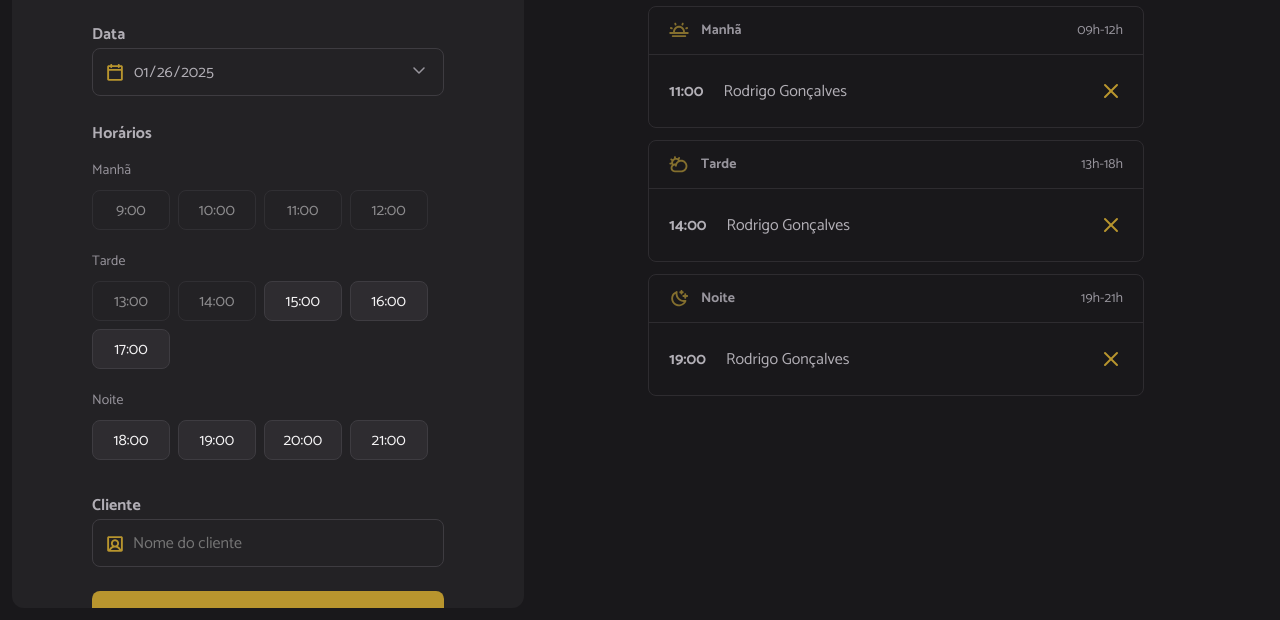
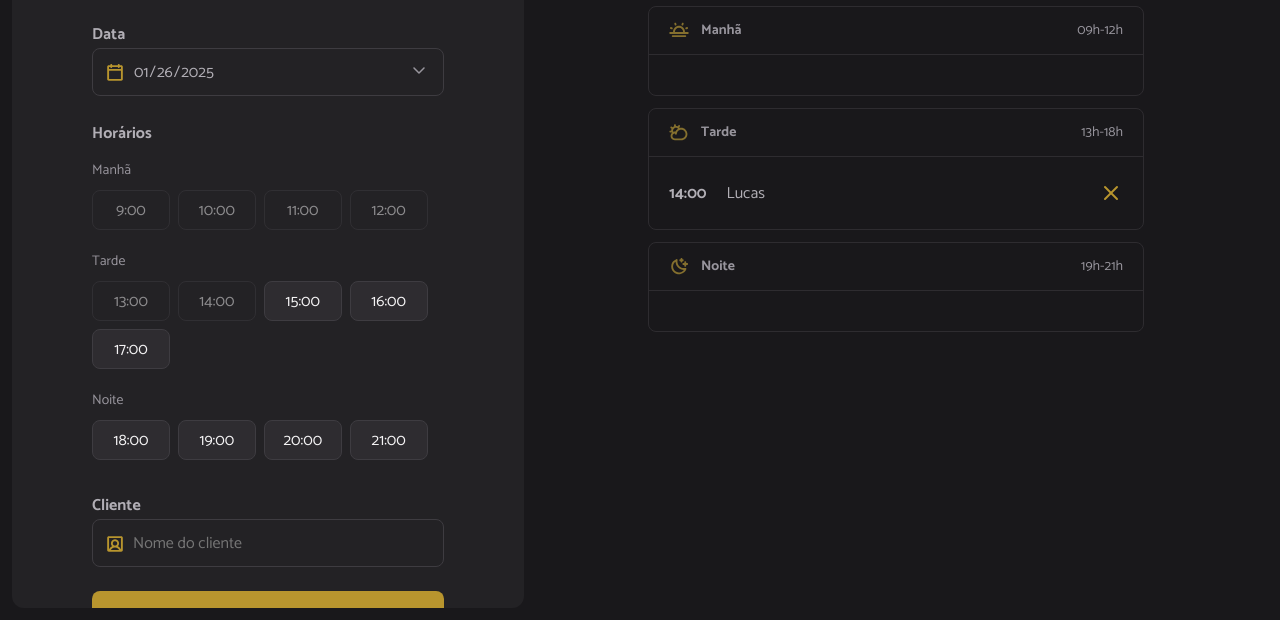
Before and after one commit to olucas-fg/hair-day, a website built with webpack: page index.html in a window 1280 px wide. Shown: the part 180-800 px from the top of the page. Built offline with nearby package versions, Linux system fonts and the light colour scheme; data requests are answered from the project's data file.

Commit message:
renderizando os agendamentos do dia

```diff
--- a/index.html
+++ b/index.html
@@ -88,7 +88,7 @@
           </header>
           <ul id="period-morning" class="period">
             <!-- Exemplo  -->
-            <li>
+            <!-- <li>
               <strong>11:00</strong>
               <span>Rodrigo Gonçalves</span>
               <img
@@ -96,7 +96,7 @@
                 alt="Cancelar"
                 class="cancel-icon"
               />
-            </li>
+            </li> -->
           </ul>
         </section>
 
@@ -108,7 +108,7 @@
           </header>
           <ul id="period-afternoon" class="period">
             <!-- Exemplo -->
-            <li>
+            <!-- <li>
               <strong>14:00</strong>
               <span>Rodrigo Gonçalves</span>
               <img
@@ -116,7 +116,7 @@
                 alt="Cancelar"
                 class="cancel-icon"
               />
-            </li>
+            </li> -->
           </ul>
         </section>
 
@@ -128,7 +128,7 @@
           </header>
           <ul id="period-night" class="period">
             <!-- Exemplo -->
-            <li>
+            <!-- <li>
               <strong>19:00</strong>
               <span>Rodrigo Gonçalves</span>
               <img
@@ -136,7 +136,7 @@
                 alt="Cancelar"
                 class="cancel-icon"
               />
-            </li>
+            </li> -->
           </ul>
         </section>
       </aside>
--- a/src/modules/schedules/load.js
+++ b/src/modules/schedules/load.js
@@ -1,5 +1,6 @@
 import { scheduleFetchByDay } from "../../services/schedule-fetch-by-day.js";
 import { hoursLoad } from "../form/hours-load.js";
+import { schedulesShow } from "./show.js";
 
 //seleciona o input de data
 const selectedDate = document.getElementById("date")
@@ -11,6 +12,8 @@ export async function schedulesDay(){
   //busca na API os agendamentos
   const dailySchedules = await scheduleFetchByDay({date})
 
+  //exibe os agendamentos
+  schedulesShow({dailySchedules})
 
   //renderiza as horas disponíveis
   hoursLoad({date})
--- /dev/null
+++ b/src/modules/schedules/show.js
@@ -0,0 +1,55 @@
+import dayjs from "dayjs";
+
+//seleciona as sessões manhã, tarde e noite
+const periodMorning = document.getElementById("period-morning")
+const periodAfternoon = document.getElementById("period-afternoon")
+const periodNight = document.getElementById("period-night")
+
+export function schedulesShow ({dailySchedules}) {
+  try {
+    //limpa as listas
+    periodMorning.innerHTML = ""
+    periodAfternoon.innerHTML = ""
+    periodNight.innerHTML = ""
+
+    //renderiza os agendamentos por período
+    dailySchedules.forEach((schedule) => {
+      const item = document.createElement ("li")
+      const time = document.createElement ("strong")
+      const name = document.createElement ("span")
+
+      //adiciona o id do agendamento
+      item.setAttribute("data-id", schedule.id)
+
+      time.textContent = dayjs(schedule.when).format("HH:mm")
+      name.textContent = schedule.name
+
+      //cria o ícone de cancelar o agendamento
+      const cancelIcon = document.createElement("img")
+      cancelIcon.classList.add("cancel-icon")
+      cancelIcon.setAttribute("src", "./src/assets/cancel.svg")
+      cancelIcon.setAttribute("alt", "Cancelar")
+
+      //adiciona tempo, nome e ícone no item
+      item.append(time, name, cancelIcon)
+
+      //obtém somente a hora
+      const hour = dayjs(schedule.when).hour()
+
+      //renderiza o agendamento na sessão (manhã, tarde ou noite)
+      if (hour <= 12 ) {
+        periodMorning.appendChild(item)
+      } else if (hour > 12 && hour <= 18) {
+        periodAfternoon.appendChild(item)
+      } else {
+        periodNight.appendChild(item)
+
+      }
+
+    })
+
+  } catch (error) {
+    alert ("Não foi possível exibir os agendamentos")
+    console.log(error)
+  }
+}
```
